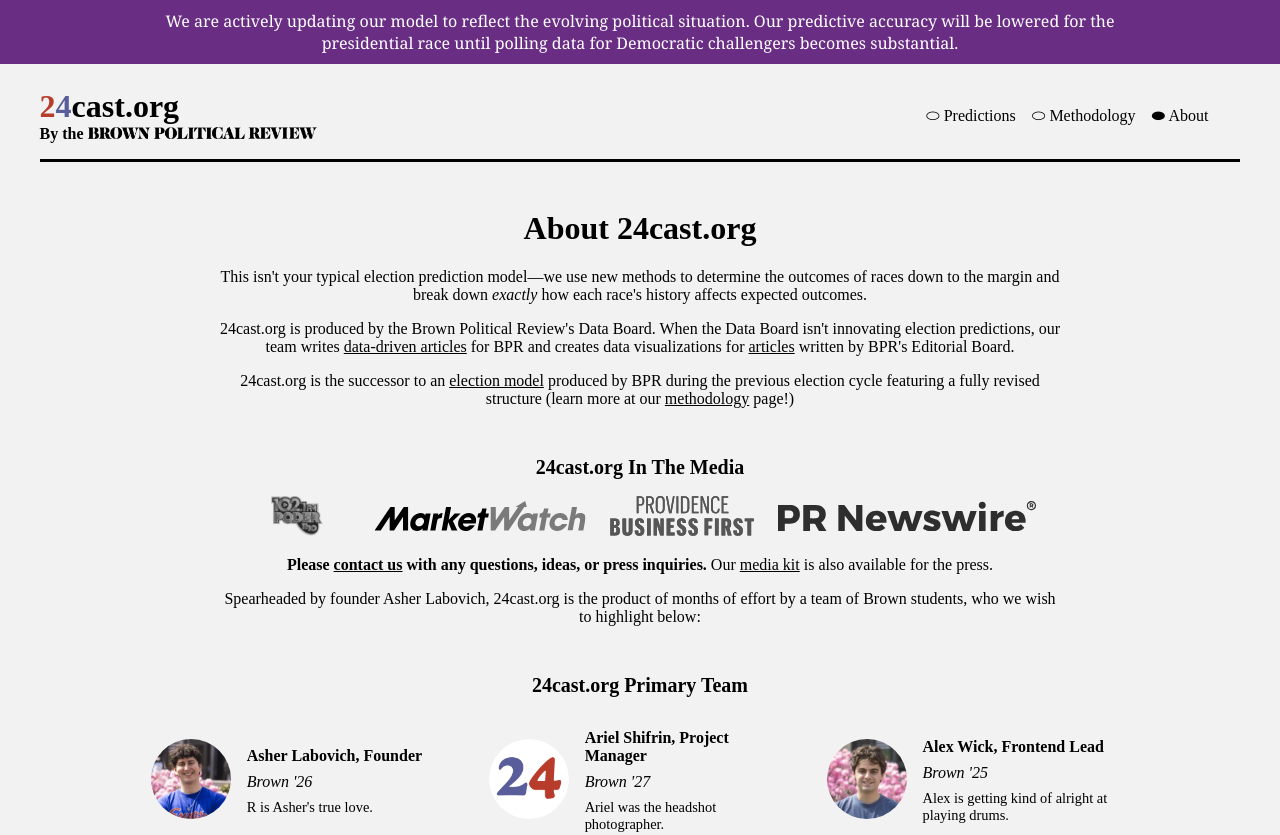
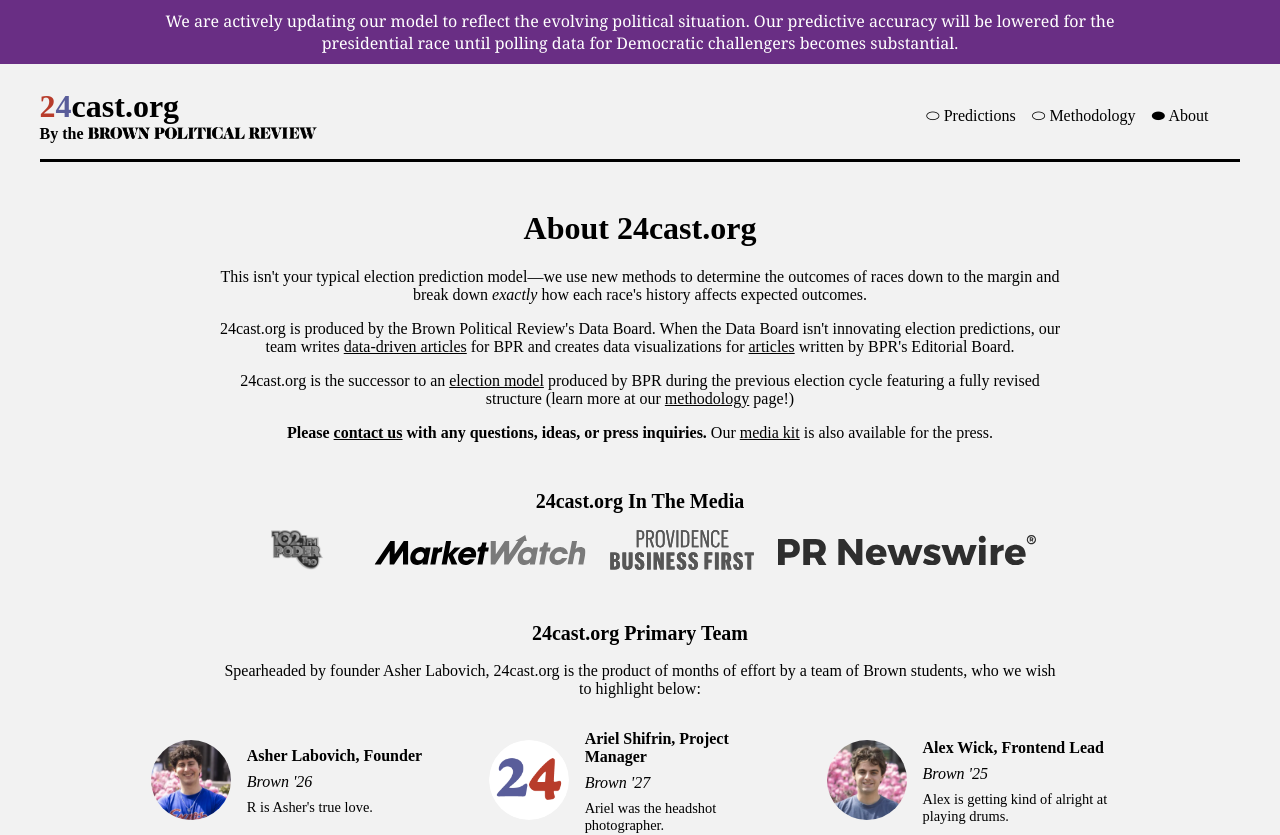
Before and after one commit to BPR-Data-Team/ElectionModel2024-site, a Next.js app: page /about in a window 1280 px wide. Shown: the top 835 px of the page. Built offline with nearby package versions, Linux system fonts and the light colour scheme; a web font is replaced by a local one.

Commit message:
rearranging

```diff
--- a/src/app/about/page.module.css
+++ b/src/app/about/page.module.css
@@ -3,6 +3,7 @@
   text-align: center;
   width: 70%;
   margin-inline: auto;
+  text-wrap: pretty;
 }
 
 .overall {
--- a/src/app/about/page.tsx
+++ b/src/app/about/page.tsx
@@ -87,6 +87,9 @@ const AboutPage: React.FC = () => {
           24cast.org is the successor to an <a className={styles.linkText} href='https://brownpoliticalreview.org/2022/10/senate-midterm-forecast-model/'>election model</a> produced by BPR during the previous election cycle
           featuring a fully revised structure (learn more at our <a className={styles.linkText} href="/methodology">methodology</a> page!)
         </p>
+        <p>
+          <b>Please <a className={styles.linkText} href='mailto:24castbpr@gmail.com'>contact us</a> with any questions, ideas, or press inquiries.</b> Our <a className={styles.linkText} href="https://drive.google.com/drive/folders/1AM1eAzHxJSkhnvdIwNUSsZYrfRnNew45">media kit</a> is also available for the press.
+        </p>
         <h2 className={styles.header}>24cast.org In The Media</h2>
         <div className={styles.prGrid}>
           <a href="https://www.buzzsprout.com/352718/15350700"><Image className={styles.prImage} src={poder} width={undefined} height={40} alt="102.1FM Power (Poder) 1110" /></a>
@@ -94,15 +97,12 @@ const AboutPage: React.FC = () => {
           <a href="https://www.bizjournals.com/rhodeisland/news/2024/07/05/brown-u-election-model-drive-by-ai.html"><Image className={styles.prImage} src={bizjournal} width={undefined} height={40} alt="Providence Business First" /></a>
           <a href="https://www.prnewswire.com/news-releases/new-election-prediction-model-by-students-at-brown-university-outperforms-industry-leaders-302184650.html"><Image className={styles.prImage} src={prnw} width={undefined} height={30} alt="PR Newswire" /></a>
         </div>
-        <p>
-          <b>Please <a className={styles.linkText} href='mailto:24castbpr@gmail.com'>contact us</a> with any questions, ideas, or press inquiries.</b> Our <a className={styles.linkText} href="https://drive.google.com/drive/folders/1AM1eAzHxJSkhnvdIwNUSsZYrfRnNew45">media kit</a> is also available for the press.
-        </p>
-        <p>
+      </div>
+      <h2 className={styles.header}>24cast.org Primary Team</h2>
+      <p className={styles.main}>
           Spearheaded by founder Asher Labovich, 24cast.org is the product of months of effort
           by a team of Brown students, who we wish to highlight below:
         </p>
-      </div>
-      <h2 className={styles.header}>24cast.org Primary Team</h2>
       <div className={styles.grid}>
         {people.map((person) => (
           <div key={person.id} className={styles.person}>
```
